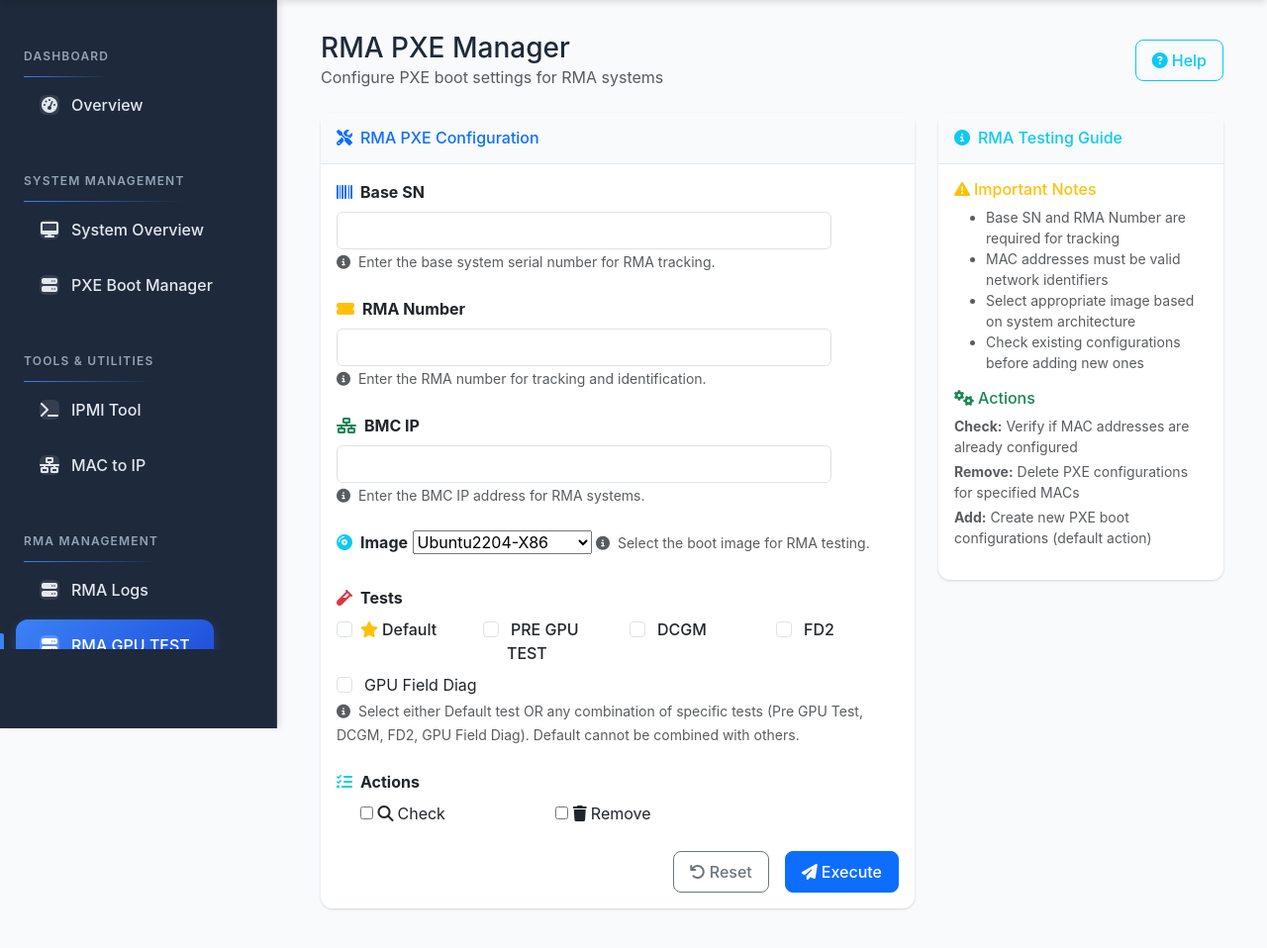
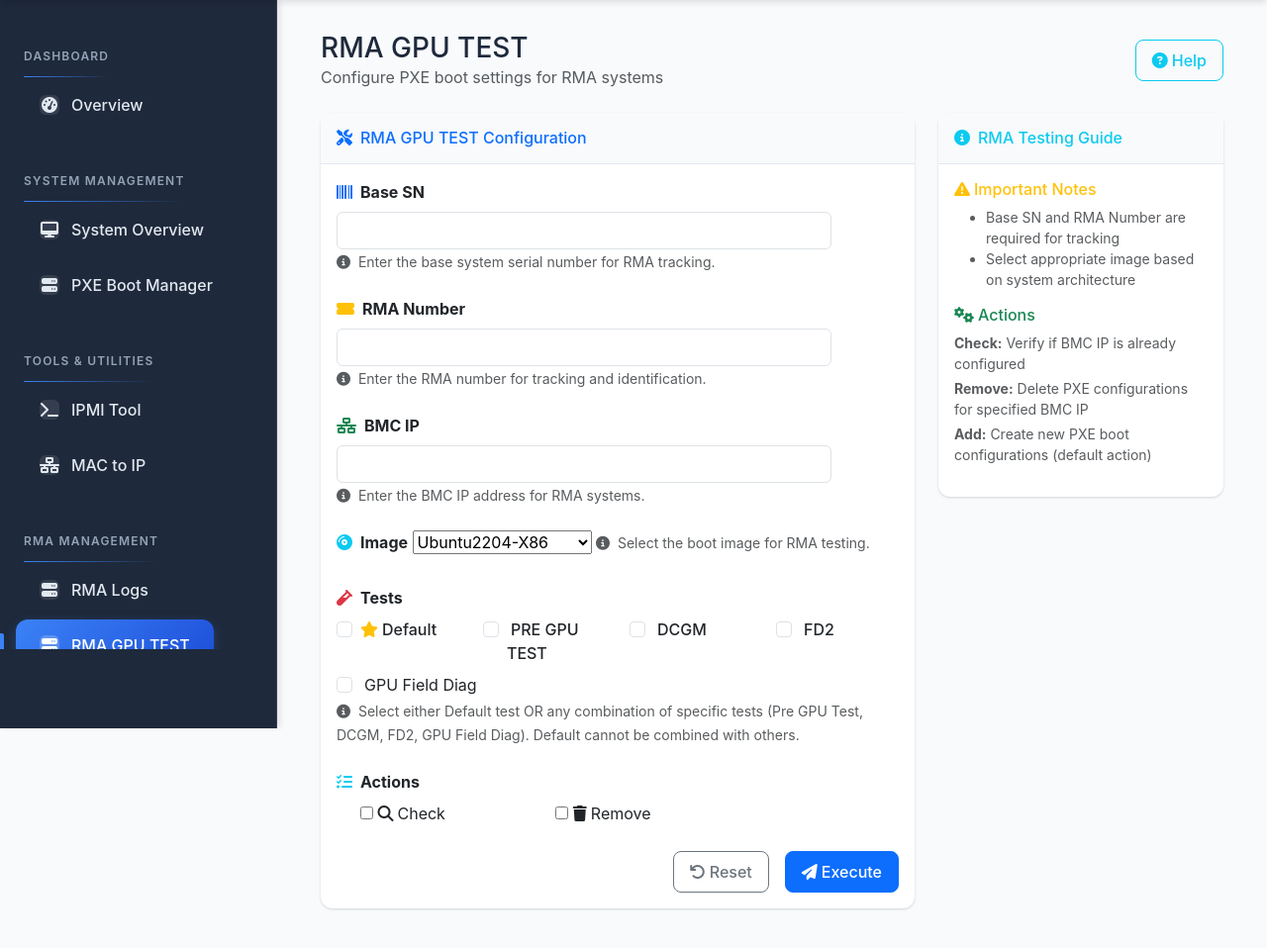
Before and after one commit to wequal/rd1web, a Django app: page /rma/pxe/ in a window 1280 px wide. Shown: the part 64-1022 px from the top of the page at 99% size. Run offline with Django 5.2, Linux system fonts and the light colour scheme; the visitor is signed in with stand-in values (Sample User, id 1).

Commit message:
9/26/25 p3

```diff
--- a/rd1web/templates/features/rma_pxe.html
+++ b/rd1web/templates/features/rma_pxe.html
@@ -1,12 +1,12 @@
 {% extends 'base.html' %}
-{% block title %}RMA PXE Manager{% endblock %}
+{% block title %}RMA GPU TEST{% endblock %}
 
 {% block content %}
 <div class="container-fluid">
     <!-- Page Header -->
     <div class="d-flex justify-content-between align-items-center mb-4">
         <div>
-            <h1 class="h3 mb-0 text-gray-800">RMA PXE Manager</h1>
+            <h1 class="h3 mb-0 text-gray-800">RMA GPU TEST</h1>
             <p class="mb-0 text-muted">Configure PXE boot settings for RMA systems</p>
         </div>
         <div class="d-flex gap-2">
@@ -22,7 +22,7 @@
             <div class="card shadow mb-4">
                 <div class="card-header py-3 d-flex flex-row align-items-center justify-content-between">
                     <h6 class="m-0 font-weight-bold text-primary">
-                        <i class="fas fa-tools me-2"></i>RMA PXE Configuration
+                        <i class="fas fa-tools me-2"></i>RMA GPU TEST Configuration
                     </h6>
                 </div>
                 <div class="card-body">
@@ -222,15 +222,13 @@
                         <h6 class="text-warning"><i class="fas fa-exclamation-triangle me-1"></i>Important Notes</h6>
                         <ul class="small text-muted">
                             <li>Base SN and RMA Number are required for tracking</li>
-                            <li>MAC addresses must be valid network identifiers</li>
                             <li>Select appropriate image based on system architecture</li>
-                            <li>Check existing configurations before adding new ones</li>
                         </ul>
                     </div>
                     <div class="mb-3">
                         <h6 class="text-success"><i class="fas fa-cogs me-1"></i>Actions</h6>
-                        <p class="small text-muted mb-1"><strong>Check:</strong> Verify if MAC addresses are already configured</p>
-                        <p class="small text-muted mb-1"><strong>Remove:</strong> Delete PXE configurations for specified MACs</p>
+                        <p class="small text-muted mb-1"><strong>Check:</strong> Verify if BMC IP is already configured</p>
+                        <p class="small text-muted mb-1"><strong>Remove:</strong> Delete PXE configurations for specified BMC IP</p>
                         <p class="small text-muted mb-1"><strong>Add:</strong> Create new PXE boot configurations (default action)</p>
                     </div>
                 </div>
@@ -285,7 +283,7 @@
         <div class="modal-content">
             <div class="modal-header">
                 <h5 class="modal-title" id="helpModalLabel">
-                    <i class="fas fa-question-circle me-2"></i>RMA PXE Manager Help
+                    <i class="fas fa-question-circle me-2"></i>RMA GPU TEST Help
                 </h5>
                 <button type="button" class="btn-close" data-bs-dismiss="modal" aria-label="Close"></button>
             </div>
@@ -293,20 +291,10 @@
                 <h6>RMA Information</h6>
                 <p><strong>Base SN:</strong> The serial number of the base system being processed for RMA.</p>
                 <p><strong>RMA Number:</strong> The unique identifier assigned to this RMA case for tracking purposes.</p>
-
-                <h6>MAC Address Format</h6>
-                <p>Enter MAC addresses in any of these formats:</p>
-                <ul>
-                    <li><code>aa:bb:cc:dd:ee:ff</code> (colon separated)</li>
-                    <li><code>aa-bb-cc-dd-ee-ff</code> (dash separated)</li>
-                    <li><code>aabbccddeeff</code> (no separators)</li>
-                </ul>
-
-
                 <h6>Available Actions</h6>
                 <ul>
-                    <li><strong>Check:</strong> Verify if the specified MAC addresses already have PXE configurations</li>
-                    <li><strong>Remove:</strong> Delete existing PXE boot configurations for the specified MAC addresses</li>
+                    <li><strong>Check:</strong> Verify if the specified BMC IP already have PXE configurations</li>
+                    <li><strong>Remove:</strong> Delete existing PXE boot configurations for the specified BMC IP</li>
                     <li><strong>Add (Default):</strong> Create new PXE boot configurations with RMA parameters</li>
                 </ul>
             </div>
```
